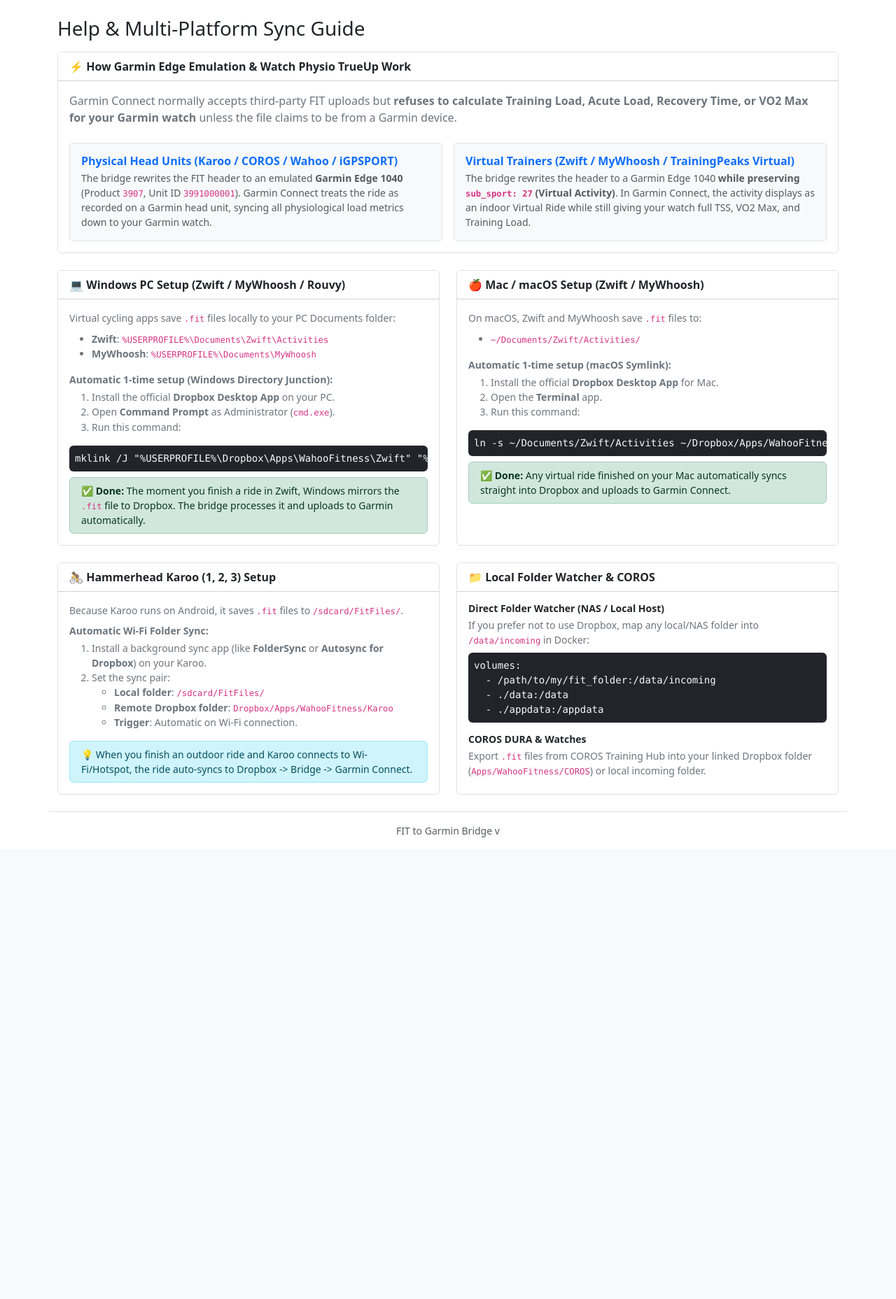
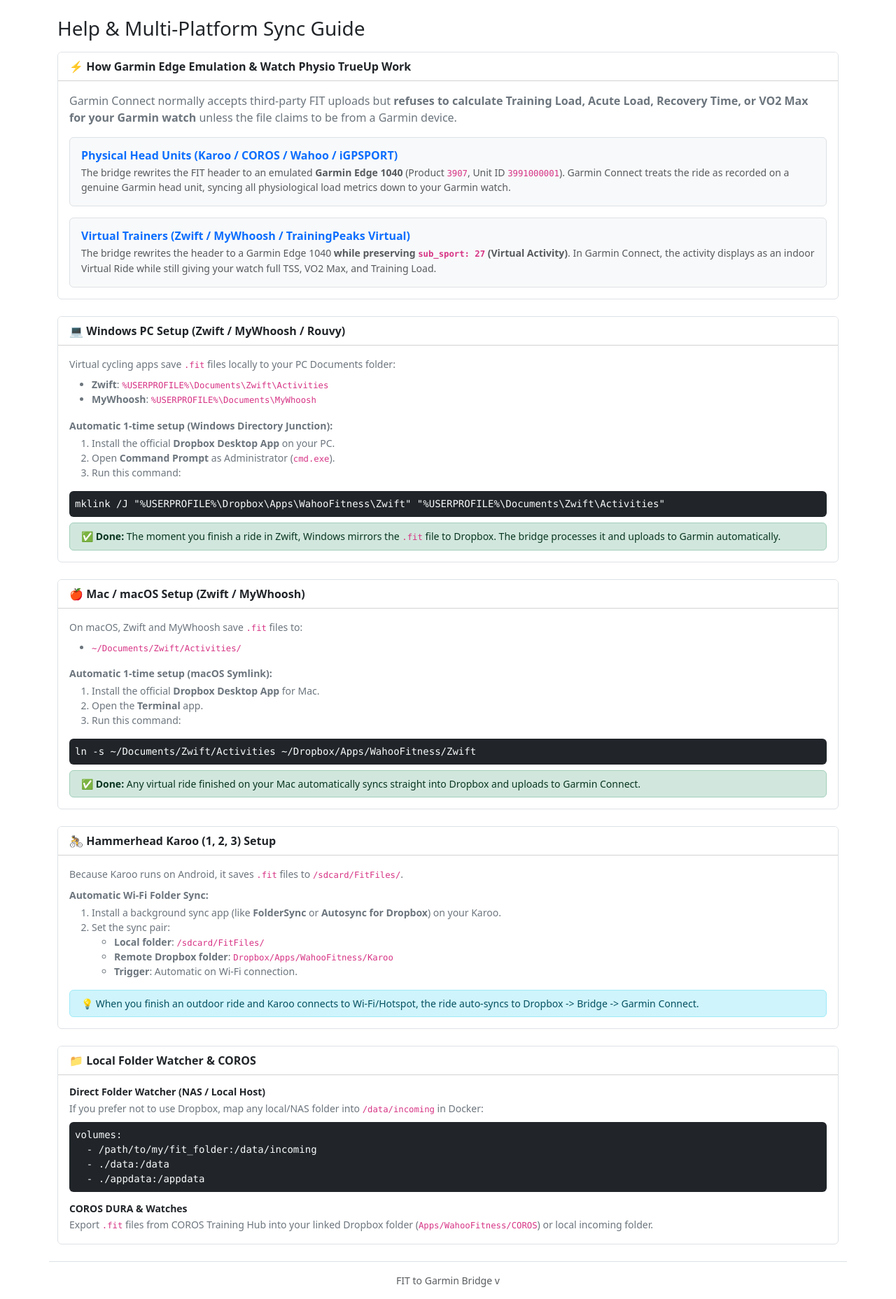
Before and after one commit to ntrance/wahoo-garmin-fit-bridge, a FastAPI app: template app/templates/help.html in a window 1280 px wide. Shown: the part 69-1926 px from the top of the page at 70% size. Before the commit the page ends 1266 px from the top, so only its background shows below. Run offline with FastAPI, Linux system fonts and the light colour scheme; the template is opened without the code that fills it, so the values that code supplies are empty; parts of the project's set-up code (start-up, migrations or seed data) failed here and were passed over.

Commit message:
style(ui): update Help page cards to a clean single column layout

```diff
--- a/app/templates/help.html
+++ b/app/templates/help.html
@@ -12,20 +12,20 @@
         ⚡ How Garmin Edge Emulation & Watch Physio TrueUp Work
       </div>
       <div class="card-body">
-        <p class="text-secondary mb-2">
+        <p class="text-secondary mb-3">
           Garmin Connect normally accepts third-party FIT uploads but <strong>refuses to calculate Training Load, Acute Load, Recovery Time, or VO2 Max for your Garmin watch</strong> unless the file claims to be from a Garmin device.
         </p>
-        <div class="row g-3 mt-1">
-          <div class="col-md-6">
-            <div class="p-3 border rounded bg-light h-100">
+        <div class="row g-3">
+          <div class="col-12">
+            <div class="p-3 border rounded bg-light">
               <h6 class="fw-semibold text-primary mb-1">Physical Head Units (Karoo / COROS / Wahoo / iGPSPORT)</h6>
               <p class="text-muted small mb-0">
-                The bridge rewrites the FIT header to an emulated <strong>Garmin Edge 1040</strong> (Product <code>3907</code>, Unit ID <code>3991000001</code>). Garmin Connect treats the ride as recorded on a Garmin head unit, syncing all physiological load metrics down to your Garmin watch.
+                The bridge rewrites the FIT header to an emulated <strong>Garmin Edge 1040</strong> (Product <code>3907</code>, Unit ID <code>3991000001</code>). Garmin Connect treats the ride as recorded on a genuine Garmin head unit, syncing all physiological load metrics down to your Garmin watch.
               </p>
             </div>
           </div>
-          <div class="col-md-6">
-            <div class="p-3 border rounded bg-light h-100">
+          <div class="col-12">
+            <div class="p-3 border rounded bg-light">
               <h6 class="fw-semibold text-primary mb-1">Virtual Trainers (Zwift / MyWhoosh / TrainingPeaks Virtual)</h6>
               <p class="text-muted small mb-0">
                 The bridge rewrites the header to a Garmin Edge 1040 <strong>while preserving <code>sub_sport: 27</code> (Virtual Activity)</strong>. In Garmin Connect, the activity displays as an indoor Virtual Ride while still giving your watch full TSS, VO2 Max, and Training Load.
@@ -38,8 +38,8 @@
   </div>
 
   <!-- Windows PC Guide -->
-  <div class="col-md-6">
-    <div class="card border h-100">
+  <div class="col-12">
+    <div class="card border">
       <div class="card-header bg-white fw-bold">
         💻 Windows PC Setup (Zwift / MyWhoosh / Rouvy)
       </div>
@@ -66,8 +66,8 @@
   </div>
 
   <!-- macOS Guide -->
-  <div class="col-md-6">
-    <div class="card border h-100">
+  <div class="col-12">
+    <div class="card border">
       <div class="card-header bg-white fw-bold">
         🍎 Mac / macOS Setup (Zwift / MyWhoosh)
       </div>
@@ -93,8 +93,8 @@
   </div>
 
   <!-- Hammerhead Karoo -->
-  <div class="col-md-6">
-    <div class="card border h-100">
+  <div class="col-12">
+    <div class="card border">
       <div class="card-header bg-white fw-bold">
         🚴 Hammerhead Karoo (1, 2, 3) Setup
       </div>
@@ -121,8 +121,8 @@
   </div>
 
   <!-- Local Folder & COROS -->
-  <div class="col-md-6">
-    <div class="card border h-100">
+  <div class="col-12">
+    <div class="card border">
       <div class="card-header bg-white fw-bold">
         📁 Local Folder Watcher & COROS
       </div>
```
